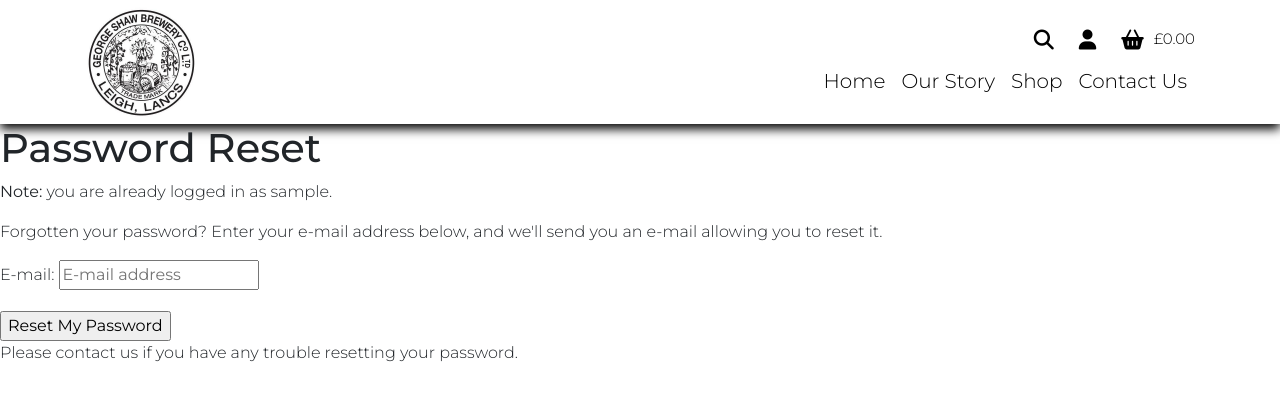
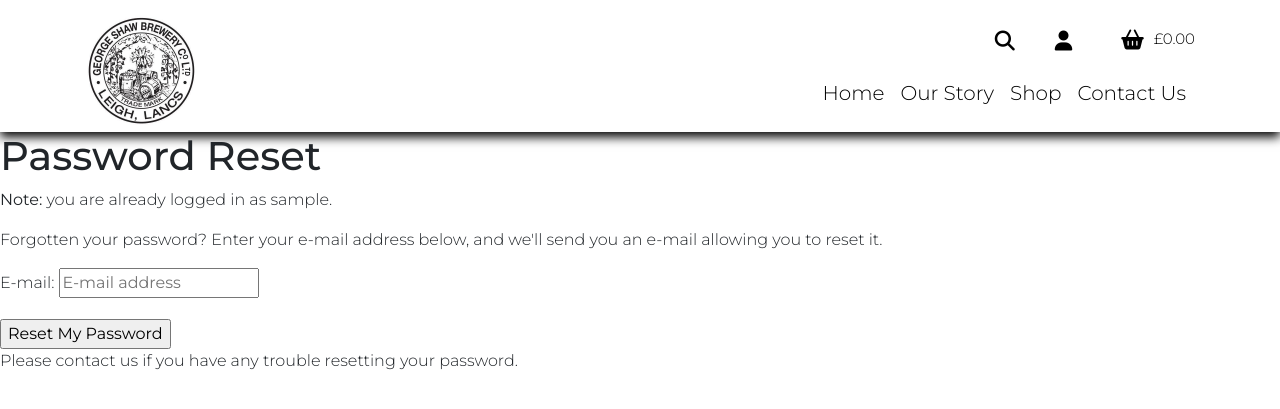
Before and after one commit to Jonnywdev/george-shaw-brewery, a Django app: page /accounts/password/reset/ in a window 1280 px wide. Shown: the top 409 px of the page. Run offline with Django 3.2, Linux system fonts and the light colour scheme; the visitor is signed in with stand-in values (Sample User, id 1); some libraries are stand-ins or nearby versions.

Commit message:
Upload new header and includes

```diff
--- a/static/css/base.css
+++ b/static/css/base.css
@@ -113,6 +113,10 @@ header .container {
     text-decoration: none !important;
 }
 
+.search-dropdown {
+    transform: translate3d(0, 122px, 0px) !important;
+}
+
 /* hero image */
 
 .hero-image {
@@ -169,3 +173,20 @@ header .container {
 .card-right {
     margin-left: 1.5rem;
 }
+
+/* media queries */
+@media (max-width: 992px) {
+    /* header */
+    .logo-wrapped {
+        width: 40%;
+        text-align: right;
+    }
+
+    .logo-wrapped img {
+        max-width: 20%;
+    }
+
+    .container {
+        max-width: 850px;
+    }
+}
--- a/templates/base.html
+++ b/templates/base.html
@@ -41,21 +41,51 @@
 <body>
     <header>
         <div class="container flex">
-            <div class="logo-wrapped">
+            <div class="logo-wrapped pt-lg-2 d-none d-lg-flex">
                 <a class="navbar-brand" href="{% url 'home' %}"><img src="/media/george-shaw-logo.jpeg" alt="George Shaw Logo"></a>
             </div>
-            <div class="navigation-wrapped flex">
-                <div class="main-icons-container">
+            <div class="navigation-wrapped flex ">
+                <div class="main-icons-container pt-lg-2 d-none d-lg-flex">
                     <ul class="flex">
-                        <li>
-                            <a href="#">
-                                <i class="fa-solid fa-magnifying-glass icon-r main-hover-txt main-icon"></i>
+                        <li class="list-inline-item">
+                            <a class="text-black nav-link href="#" id="mobile-search" data-toggle="dropdown" aria-haspopup="true" aria-expanded="false">
+                                <div class="text-center">
+                                    <div><i class="fas fa-search fa-lg main-hover-txt main-icon"></i></div>
+                                </div>
                             </a>
+                            <div class="search-dropdown dropdown-menu border-0 w-100 p-3 rounded-0 my-0" aria-labelledby="mobile-search">
+                                <form class="form" method="GET" action="">
+                                    <div class="input-group w-100">
+                                        <input class="form-control border border-black rounded-0" type="text" name="q" placeholder="Search our site">
+                                        <div class="input-group-append">
+                                            <button class="form-control form-control btn btn-black border border-black rounded-0" type="submit">
+                                                <span class="icon">
+                                                    <i class="fas fa-search main-hover-txt main-icon"></i>
+                                                </span>
+                                            </button>
+                                        </div>
+                                    </div>
+                                </form>
+                            </div>
                         </li>
-                        <li>
-                            <a href="#">
-                                <i class="fa-solid fa-user icon-r main-hover-txt main-icon"></i>
+                        <li class="list-inline-item dropdown">
+                            <a class="text-black nav-link" href="#" id="user-options" data-toggle="dropdown" aria-haspopup="true" aria-expanded="false">
+                                <div class="text-center">
+                                    <div><i class="fas fa-user fa-lg  icon-r main-hover-txt main-icon"></i></div>
+                                </div>
                             </a>
+                            <div class="dropdown-menu border-0" aria-labelledby="user-options">
+                                {% if request.user.is_authenticated %}
+                                    {% if request.user.is_superuser %}
+                                        <a href="" class="dropdown-item main-hover-txt">Dashboard</a>
+                                    {% endif %}
+                                    <a href="" class="dropdown-item main-hover-txt">My Profile</a>
+                                    <a href="{% url 'account_logout' %}" class="dropdown-item main-hover-txt">Logout</a>
+                                {% else %}
+                                    <a href="{% url 'account_signup' %}" class="dropdown-item main-hover-txt">Register</a>
+                                    <a href="{% url 'account_login' %}" class="dropdown-item main-hover-txt">Login</a>
+                                {% endif %}
+                            </div>
                         </li>
                         <li>
                             <a class="" href="">
@@ -74,27 +104,13 @@
                         </li>
                     </ul>
                 </div>
-                <div class="nav-container">
-                    <nav class="navbar navbar-expand-lg navbar-light p-0">
-                        <button class="navbar-toggler" type="button" data-toggle="collapse" data-target="#navbarSupportedContent" aria-controls="navbarSupportedContent" aria-expanded="false" aria-label="Toggle navigation">
+                <div class="row bg-white">
+                    <nav class="navbar navbar-expand-lg navbar-light w-100">
+                        <button class="navbar-toggler" type="button" data-toggle="collapse" data-target="#main-nav" aria-controls="main-nav" aria-expanded="false" aria-label="Toggle navigation">
                             <span class="navbar-toggler-icon"></span>
                         </button>
-                        <div class="collapse navbar-collapse" id="navbarSupportedContent">
-                            <ul class="navbar-nav">
-                                <li class="nav-item">
-                                    <a class="nav-link navl-left main-hover-txt" href="{% url 'home' %}">Home</a>
-                                </li>
-                                <li class="nav-item">
-                                    <a class="nav-link navl-left main-hover-txt" href="#">Our Story</a>
-                                </li>
-                                <li class="nav-item">
-                                    <a class="nav-link navl-left main-hover-txt" href="#">Shop</a>
-                                </li>
-                                <li class="nav-item">
-                                    <a class="nav-link main-hover-txt" href="#">Contact Us</a>
-                                </li>
-                            </ul>
-                        </div>
+                        {% include 'includes/mobile-top-header.html' %}
+                        {% include 'includes/main-nav.html' %}
                     </nav>
                 </div>
             </div>
--- /dev/null
+++ b/templates/includes/main-nav.html
@@ -0,0 +1,16 @@
+<div class="collapse navbar-collapse" id="main-nav">
+    <ul class="navbar-nav w-auto mx-auto">
+        <li class="nav-item">
+            <a class="nav-link navl-left main-hover-txt" href="{% url 'home' %}">Home</a>
+        </li>
+        <li class="nav-item">
+            <a class="nav-link navl-left main-hover-txt" href="#">Our Story</a>
+        </li>
+        <li class="nav-item">
+            <a class="nav-link navl-left main-hover-txt" href="#">Shop</a>
+        </li>
+        <li class="nav-item">
+            <a class="nav-link main-hover-txt" href="#">Contact Us</a>
+        </li>
+    </ul>
+</div>
--- /dev/null
+++ b/templates/includes/mobile-top-header.html
@@ -0,0 +1,62 @@
+<div class="logo-wrapped d-block d-lg-none">
+    <a class="navbar-brand" href="{% url 'home' %}"><img src="/media/george-shaw-logo.jpeg" alt="George Shaw Logo"></a>
+</div>
+
+<div class="mobile-top-icons">
+    <li class="list-inline-item">
+        <a class="text-black nav-link d-block d-lg-none" href="#" id="mobile-search" data-toggle="dropdown" aria-haspopup="true" aria-expanded="false">
+            <div class="text-center">
+                <div><i class="fas fa-search fa-lg main-hover-txt main-icon"></i></div>
+            </div>
+        </a>
+        <div class="dropdown-menu border-0 w-100 p-3 rounded-0 my-0" aria-labelledby="mobile-search">
+            <form class="form" method="GET" action="">
+                <div class="input-group w-100">
+                    <input class="form-control border border-black rounded-0" type="text" name="q" placeholder="Search our site">
+                    <div class="input-group-append">
+                        <button class="form-control form-control btn btn-black border border-black rounded-0" type="submit">
+                            <span class="icon">
+                                <i class="fas fa-search main-hover-txt main-icon"></i>
+                            </span>
+                        </button>
+                    </div>
+                </div>
+            </form>
+        </div>
+    </li>
+
+    <li class="list-inline-item dropdown">
+        <a class="text-black nav-link d-block d-lg-none" href="#" id="user-options" data-toggle="dropdown" aria-haspopup="true" aria-expanded="false">
+            <div class="text-center">
+                <div><i class="fas fa-user fa-lg  main-hover-txt main-icon"></i></div>
+            </div>
+        </a>
+        <div class="dropdown-menu border-0" aria-labelledby="user-options">
+            {% if request.user.is_authenticated %}
+                {% if request.user.is_superuser %}
+                    <a href="{% url 'account_logout' %}" class="dropdown-item main-hover-txt">Dashboard</a>
+                {% endif %}
+                <a href="{% url 'profile' %}" class="dropdown-item main-hover-txt">My Profile</a>
+                <a href="{% url 'account_logout' %}" class="dropdown-item main-hover-txt">Logout</a>
+            {% else %}
+                <a href="{% url 'account_signup' %}" class="dropdown-item main-hover-txt">Register</a>
+                <a href="{% url 'account_login' %}" class="dropdown-item main-hover-txt">Login</a>
+            {% endif %}
+        </div>
+    </li>
+    <li class="list-inline-item">
+        <a class="{% if grand_total %}text-primary font-weight-bold{% else %}text-black{% endif %} nav-link d-block d-lg-none" href="">
+            <div class="text-center">
+                <div class="basket-wrapped"><i class="fa-solid fa-basket-shopping fa-lg cart main-hover-txt main-icon"></i>
+                    <p class="my-0 cart main-hover-txt cart-text">
+                        {% if grand_total %}
+                            ${{ grand_total|floatformat:2 }}
+                        {% else %}
+                            £0.00
+                        {% endif %}
+                    </p>
+                </div>
+            </div>
+        </a>
+    </li>
+</div>
```
